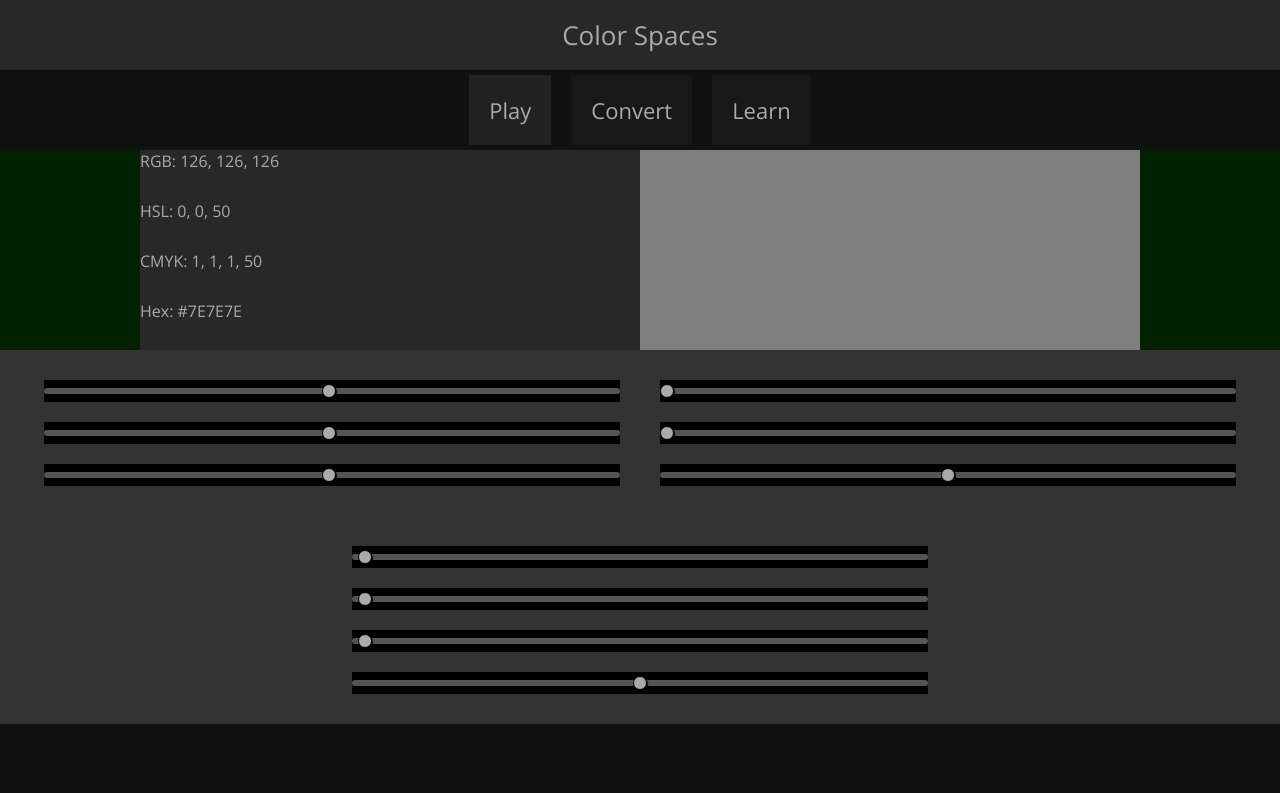
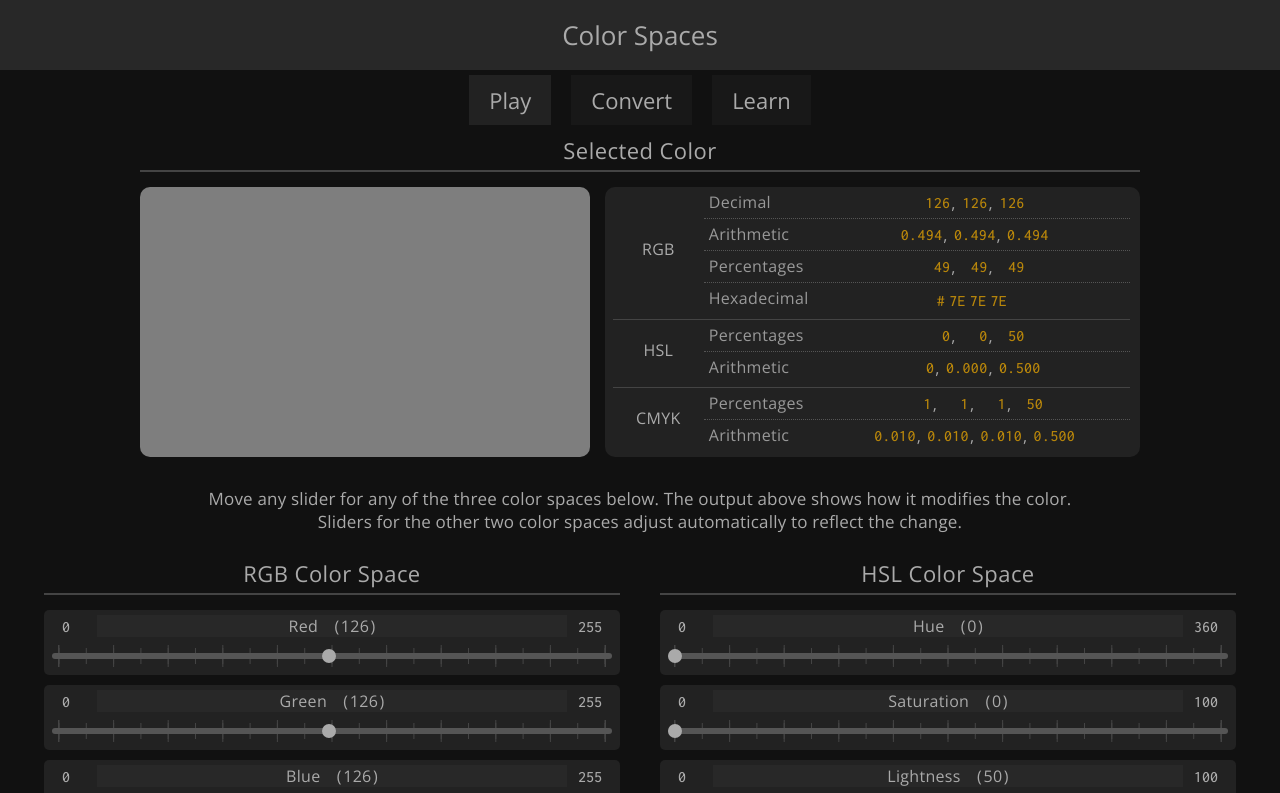
Before and after one commit to Offline2099/colors-app, an Angular app: page / in a window 1280 px wide. Shown: the top 793 px of the page. Built offline with nearby package versions, Linux system fonts and the light colour scheme.

Commit message:
Update the primary component and its parts

```diff
--- a/src/app/app.component.css
+++ b/src/app/app.component.css
@@ -47,7 +47,7 @@
 .top-menu-option {
   display: inline-flex;
   margin: 0 10px;
-  padding: 20px;
+  padding: 10px 20px;
   background: #181818;
   font-size: 22px;
   cursor: pointer;
@@ -64,7 +64,6 @@
 .top-container {
   display: none;
   flex-basis: 100%;
-  background: #002200;
 }
 
 .top-container.container-selected {
--- a/src/app/color.service.ts
+++ b/src/app/color.service.ts
@@ -1,6 +1,6 @@
 import { Injectable } from '@angular/core';
 
-import { Color, ColorRGB, ColorHSL, ColorCMYK, RangeList } from './interfaces';
+import { Color, ColorRGB, ColorHSL, ColorCMYK, ColorRangeList } from './interfaces';
 
 @Injectable({
   providedIn: 'root'
@@ -12,10 +12,11 @@ export class ColorService {
   private color: Color = {
     rgb: {r: 126, g: 126, b: 126},
     hsl: {h: 0, s: 0, l: .5},
-    cmyk: {c: .01, m: .01, y: .01, k: .5}
+    cmyk: {c: .01, m: .01, y: .01, k: .5},
+    hex: '#7E7E7E'
   }
 
-  private ranges: RangeList = {
+  private ranges: ColorRangeList = {
     rgb: [
       {id: 'r', min: 0, max: 255},
       {id: 'g', min: 0, max: 255},
@@ -34,19 +35,38 @@ export class ColorService {
     ]
   }
 
+  private rangeNames = {
+    rgb: ['Red', 'Green', 'Blue'],
+    hsl: ['Hue', 'Saturation', 'Lightness'],
+    cmyk: ['Cyan', 'Magenta', 'Yellow', 'Key']
+  }
+
+  private colorNotations = [
+    'Decimal', 'Arithmetic', 'Percentages', 'Hexadecimal'
+  ];
+
   getColor(): Color {
     return this.color;
   }
 
-  getRanges(): RangeList {
+  getRanges(): ColorRangeList {
     return this.ranges;
+  }
+
+  getRangeNames(): {rgb: string[], hsl: string[], cmyk: string[]} {
+    return this.rangeNames;
+  }
+
+  getNotations(): string[] {
+    return this.colorNotations;
   }
 
   setColorFromRGB(input: ColorRGB): void {
     this.color = {
       rgb: input,
       hsl: this.RGBtoHSL(input),
-      cmyk: this.RGBtoCMYK(input)
+      cmyk: this.RGBtoCMYK(input),
+      hex: this.RGBtoHex(input)
     }
   }
 
@@ -57,7 +77,8 @@ export class ColorService {
     this.color = {
       rgb: crgb,
       hsl: input,
-      cmyk: this.RGBtoCMYK(crgb)
+      cmyk: this.RGBtoCMYK(crgb),
+      hex: this.RGBtoHex(crgb)
     }
   }
 
@@ -68,7 +89,8 @@ export class ColorService {
     this.color = {
       rgb: crgb,
       hsl: this.RGBtoHSL(crgb),
-      cmyk: input
+      cmyk: input,
+      hex: this.RGBtoHex(crgb)
     }
   }
 
@@ -202,4 +224,54 @@ export class ColorService {
     return str;
   }
 
+  colorStr(c: Color, spaceId: string, notation: string): string[] {
+
+    let str: string[] = [];
+
+    let round = (n: number): string => {return n.toFixed(0)};
+    let arith = (n: number): string => {return n.toFixed(3)};
+    let prcnt = (n: number): string => {return (100 * n).toFixed(0)};
+
+    switch(spaceId) {
+      case 'RGB':
+        switch(notation) {
+          case this.colorNotations[0]:
+            str = [round(c.rgb.r), round(c.rgb.g), round(c.rgb.b)];
+            break;
+          case this.colorNotations[1]:
+            str = [arith(c.rgb.r / 255), arith(c.rgb.g / 255), arith(c.rgb.b / 255)];
+            break;
+          case this.colorNotations[2]:
+            str = [prcnt(c.rgb.r / 255), prcnt(c.rgb.g / 255), prcnt(c.rgb.b / 255)];
+            break;
+          case this.colorNotations[3]:
+            str = ['#'].concat(this.RGBtoHex(c.rgb).substring(1).match(/.{2}/g) as Array<string>);
+            break;
+        }
+        break;
+      case 'HSL':
+        switch(notation) {
+          case this.colorNotations[1]:
+            str = [round(c.hsl.h), arith(c.hsl.s), arith(c.hsl.l)];
+            break;
+          case this.colorNotations[2]:
+            str = [round(c.hsl.h), prcnt(c.hsl.s), prcnt(c.hsl.l)];
+            break;
+        }
+        break;
+      case 'CMYK':
+        switch(notation) {
+          case this.colorNotations[1]:
+            str = [arith(c.cmyk.c), arith(c.cmyk.m), arith(c.cmyk.y), arith(c.cmyk.k)];
+            break;
+          case this.colorNotations[2]:
+            str = [prcnt(c.cmyk.c), prcnt(c.cmyk.m), prcnt(c.cmyk.y), prcnt(c.cmyk.k)];
+            break;
+        }
+        break;
+    }
+
+    return str;
+  }
+
 }
--- a/src/app/interfaces.ts
+++ b/src/app/interfaces.ts
@@ -1,9 +1,5 @@
 
-export interface TopLevelBlock {
-  id: number;
-  menuBtnText: string;
-  selected: boolean;
-}
+// Color Data
 
 export interface ColorRGB {
   r: number; g: number; b: number;
@@ -21,12 +17,39 @@ export interface Color {
   rgb: ColorRGB;
   hsl: ColorHSL;
   cmyk: ColorCMYK;
+  hex: string;
 }
+
+
+// Ranges
 
 export interface Range {
   id: string; min: number; max: number;
 }
 
-export interface RangeList {
+export interface ColorRangeList {
   rgb: Range[]; hsl: Range[]; cmyk: Range[];
 }
+
+
+// UI Blocks
+
+export interface TopLevelBlock {
+  id: number;
+  menuBtnText: string;
+  selected: boolean;
+}
+
+export interface TextOutputBlock {
+  header: string;
+  notations: {
+    name: string;
+    values: string[];
+  }[]
+}
+
+export interface InputRange extends Range {
+  header: string;
+  value: number;
+  step: number;
+}
--- a/src/app/primary/primary.component.css
+++ b/src/app/primary/primary.component.css
@@ -6,45 +6,163 @@
 }
 
 
+/*   Instruction   */
+
+.instruction-container {
+  display: flex;
+  flex-basis: 100%;
+  justify-content: center;
+}
+
+.instruction-text {
+  display: flex;
+  max-width: 1000px;
+  margin: 0 auto;
+  padding: 10px;
+  text-align: center;
+  font-size: 17px;
+  letter-spacing: .01em;
+}
+
+
+/*   Color Output   */
 
 .output-container {
   display: flex;
-  width: 1000px;
-  height: 200px;
-  margin: 0 auto;
-  background: #222;
+  flex-wrap: wrap;
+  width: min(1000px, 100%);
+  margin: 0 auto 10px auto;
+  border-radius: 10px;
+  padding: 5px 10px 10px 10px;
+}
+
+.output-container-header {
+  display: flex;
+  flex-basis: 100%;
+  justify-content: center;
+  margin-bottom: 15px;
+  padding: 0 10px 5px 10px;
+  border-bottom: 2px solid #444;
+  font-size: 22px;
+  letter-spacing: 0.02em;
 }
 
 .text-output {
   display: flex;
-  flex-basis: 50%;
+  width: calc(55% - 33px);
   flex-wrap: wrap;
-  background: #282828;
+  margin-left: 15px;
+  padding: 0 10px 5px 8px;
+  border-radius: 10px;
+  background: #222;
 }
 
 .text-output-row {
   display: flex;
   flex-basis: 100%;
+  padding-bottom: 8px;
+  border-bottom: 1px solid #444;
+}
+
+.text-output-row:last-of-type {
+  padding-bottom: 5px;
+  border-bottom: none;
+}
+
+.text-output-row-header {
+  display: flex;
+  align-items: center;
+  justify-content: center;
+  width: 110px;
+  letter-spacing: 0.02em;
+}
+
+.text-output-row-body {
+  display: flex;
+  flex-basis: 100%;
+  flex-direction: column;
+}
+
+.text-output-notation {
+  display: flex;
+  padding: 4px 5px;
+  border-bottom: 1px dotted #555;
+}
+
+.text-output-notation:last-of-type {
+  padding-bottom: 0;
+  border-bottom: none;
+}
+
+.text-output-notation-name {
+  display: flex;
+  width: 150px;
+  color: #999;
+  letter-spacing: 0.02em;
+}
+
+.text-output-notation-values {
+  display: flex;
+  flex-basis: 100%;
+  justify-content: center;
+  margin-top: 1px;
+}
+
+.text-output-value {
+  width: 3em;
+  margin-right: 1px;
+  padding-top: 2px;
+  color: darkgoldenrod;
+  text-align: right;
+  font-family: 'Inconsolata', monospace;
+  font-weight: 500;
+  letter-spacing: 0.02em;
+}
+
+.text-output-value-short {
+  width: 2em;
+}
+
+.text-output-value-hex {
+  width: unset;
+  margin: 2px;
 }
 
 .color-output {
   display: flex;
-  flex-basis: 50%;
-  background: #000;
+  flex-basis: 45%;
+  border-radius: 10px;
 }
 
+
+/*   Slider Blocks   */
 
 .range-inputs-container {
   display: flex;
   flex-wrap: wrap;
+  align-items: flex-start;
   justify-content: center;
   margin: 0 auto;
-  background: #333;
 }
 
 .range-inputs-block {
   display: flex;
   flex-basis: 45%;
   flex-wrap: wrap;
-  margin: 20px;
+  gap: 10px;
+  max-width: 580px;
+  margin: 5px 10px;
+  padding: 10px;
+  border-radius: 10px;
 }
+
+.range-inputs-block-header {
+  display: flex;
+  flex-basis: 100%;
+  justify-content: center;
+  margin-bottom: 5px;
+  padding: 0 10px 5px 10px;
+  border-bottom: 2px solid #444;
+  font-size: 22px;
+  letter-spacing: 0.02em;
+}
--- a/src/app/primary/primary.component.html
+++ b/src/app/primary/primary.component.html
@@ -1,35 +1,52 @@
 
+<!-- Color Output -->
 <div class="output-container">
+  <div class="output-container-header">Selected Color</div>
+  <div
+    class="color-output"
+    style="background: {{color.hex}};"></div>
   <div class="text-output">
     <div
-      *ngFor="let b of textOutputBlocks"
-      class="text-output-row">{{b.header}}: {{b.valStr}}</div>
+      *ngFor="let row of textOutput"
+      class="text-output-row">
+      <div class="text-output-row-header">{{row.header}}</div>
+      <div class="text-output-row-body">
+        <div
+          *ngFor="let notation of row.notations"
+          class="text-output-notation">
+          <div class="text-output-notation-name">{{notation.name}}</div>
+          <div class="text-output-notation-values">
+            <ng-container *ngFor="let value of notation.values; index as v">
+              <span
+                class="text-output-value"
+                [ngClass]="{
+                  'text-output-value-short': value.length < 4,
+                  'text-output-value-hex': notation.values[0] == '#'
+                }">{{value}}</span>
+              <span *ngIf="v + 1 != notation.values.length && notation.values[0] != '#'">,</span>
+            </ng-container>
+          </div>
+        </div>
+      </div>
+    </div>
   </div>
-  <div
-    class="color-output"
-    style="background: {{cHex}};"></div>
 </div>
 
+<!-- Instructions -->
+<div class="instruction-container">
+  <div class="instruction-text">Move any slider for any of the three color spaces below. The output above shows how it modifies the color.<br/>Sliders for the other two color spaces adjust automatically to reflect the change.</div>
+</div>
+
+<!-- Range Inputs -->
 <div class="range-inputs-container">
-  <div class="range-inputs-block">
+  <div
+    *ngFor="let block of inputBlocks"
+    class="range-inputs-block">
+    <div class="range-inputs-block-header">{{block.name}}</div>
     <app-range-input
-      *ngFor="let i of ranges.rgb; index as j"
-      [min]="i.min" [max]="i.max" [value]="rgbArr[j]" [step]="1"
-      (output)="setColorFromRGB($event, i.id)">
-    </app-range-input>
-  </div>
-  <div class="range-inputs-block">
-    <app-range-input
-      *ngFor="let i of ranges.hsl; index as j"
-      [min]="i.min" [max]="i.max" [value]="hslArr[j]" [step]="1"
-      (output)="setColorFromHSL($event, i.id)">
-    </app-range-input>
-  </div>
-  <div class="range-inputs-block">
-    <app-range-input
-      *ngFor="let i of ranges.cmyk; index as j"
-      [min]="i.min" [max]="i.max" [value]="cmykArr[j]" [step]="1"
-      (output)="setColorFromCMYK($event, i.id)">
+      *ngFor="let range of block.ranges"
+      [range]="range"
+      (output)="setColorFromRange($event, range.id)">
     </app-range-input>
   </div>
 </div>
--- a/src/app/primary/primary.component.ts
+++ b/src/app/primary/primary.component.ts
@@ -1,6 +1,8 @@
 import { Component, OnInit } from '@angular/core';
 
-import { Color, ColorRGB, ColorHSL, ColorCMYK, RangeList } from '../interfaces';
+import {
+  TextOutputBlock, InputRange,
+  Color, ColorRGB, ColorHSL, ColorCMYK, ColorRangeList } from '../interfaces';
 import { ColorService } from '../color.service';
 
 @Component({
@@ -14,50 +16,104 @@ export class PrimaryComponent implements OnInit {
 
   color: Color = this.c.getColor();
 
-  textOutputBlocks = [
-    {header: 'RGB', valStr: ''},
-    {header: 'HSL', valStr: ''},
-    {header: 'CMYK', valStr: ''},
-    {header: 'Hex', valStr: ''}
-  ];
-  cHex: string = '#000000';
+  textOutput: TextOutputBlock[] = [];
 
-  ranges: RangeList = this.c.getRanges();
-  rgbArr: number[] = [];
-  hslArr: number[] = [];
-  cmykArr: number[] = [];
+  ranges: ColorRangeList = this.c.getRanges();
+  inputBlocks: {name: string, ranges: InputRange[]}[] = [];
 
   ngOnInit(): void {
-    this.updateOutput();
+    this.constructTextOutputBlock();
+    this.constructInputBlocks();
+    this.updateColor();
   }
 
-  updateOutput(): void {
+  constructTextOutputBlock(): void {
+
+    let notations: string[] = this.c.getNotations();
+
+    this.textOutput = [
+      {header: 'RGB', notations: notations},
+      {header: 'HSL', notations: [notations[2], notations[1]]},
+      {header: 'CMYK', notations: [notations[2], notations[1]]}
+    ].map(row => ({
+      header: row.header,
+      notations: row.notations.map(notation => ({name: notation, values: []}))
+    }));
+  }
+
+  constructInputBlocks(): void {
+
+    let rangeNames = this.c.getRangeNames();
+
+    this.inputBlocks = [
+      {name: 'RGB', rangeNames: rangeNames.rgb, ranges: this.ranges.rgb},
+      {name: 'HSL', rangeNames: rangeNames.hsl, ranges: this.ranges.hsl},
+      {name: 'CMYK', rangeNames: rangeNames.cmyk, ranges: this.ranges.cmyk}
+    ].map(block => ({
+      name: block.name + ' Color Space',
+      ranges:
+        block.ranges.map((range, i) => ({
+          id: range.id, header: block.rangeNames[i],
+          min: range.min, max: range.max, value: 0, step: 1
+        }))
+    }));
+  }
+
+  updateColor(): void {
 
     this.color = this.c.getColor();
     let C: Color = this.color;
 
-    this.rgbArr = [C.rgb.r, C.rgb.g, C.rgb.b];
-    this.hslArr = [C.hsl.h, C.hsl.s * 100, C.hsl.l * 100];
-    this.cmykArr = [C.cmyk.c * 100, C.cmyk.m * 100, C.cmyk.y * 100, C.cmyk.k * 100];
+    this.inputBlocks.forEach(block => {
+      block.ranges.forEach(range => {
+        switch(range.id) {
+          case 'r':
+            range.value = C.rgb.r;
+            break;
+          case 'g':
+            range.value = C.rgb.g;
+            break;
+          case 'b':
+            range.value = C.rgb.b;
+            break;
+          case 'h':
+            range.value = C.hsl.h;
+            break;
+          case 's':
+            range.value = C.hsl.s * 100;
+            break;
+          case 'l':
+            range.value = C.hsl.l * 100;
+            break;
+          case 'c':
+            range.value = C.cmyk.c * 100;
+            break;
+          case 'm':
+            range.value = C.cmyk.m * 100;
+            break;
+          case 'y':
+            range.value = C.cmyk.y * 100;
+            break;
+          case 'k':
+            range.value = C.cmyk.k * 100;
+            break;
+        }
+      })
+    });
 
-    this.cHex = this.c.RGBtoHex(C.rgb);
+    this.textOutput.forEach(row => {
+      row.notations.forEach(notation => {
+        notation.values =
+          this.c.colorStr(this.color, row.header, notation.name);
+      });
+    });
+  }
 
-    this.textOutputBlocks.forEach(b => {
-      switch (b.header) {
-        case 'RGB':
-          b.valStr = this.c.csv(C.rgb);
-          break;
-        case 'HSL':
-          b.valStr = this.c.csv(C.hsl);
-          break;
-        case 'CMYK':
-          b.valStr = this.c.csv(C.cmyk);
-          break;
-        case 'Hex':
-          b.valStr = this.cHex;
-          break;
-      }
-    });
+  setColorFromRange(n: number, id: string) {
+
+    if (['r', 'g', 'b'].includes(id)) this.setColorFromRGB(n, id);
+    if (['h', 's', 'l'].includes(id)) this.setColorFromHSL(n, id);
+    if (['c', 'm', 'y', 'k'].includes(id)) this.setColorFromCMYK(n, id);
   }
 
   setColorFromRGB(n: number, id: string): void {
@@ -69,7 +125,7 @@ export class PrimaryComponent implements OnInit {
     if (id == 'b') rgb.b = n;
 
     this.c.setColorFromRGB(rgb);
-    this.updateOutput();
+    this.updateColor();
   }
 
   setColorFromHSL(n: number, id: string): void {
@@ -81,7 +137,7 @@ export class PrimaryComponent implements OnInit {
     if (id == 'l') hsl.l = n / 100;
 
     this.c.setColorFromHSL(hsl);
-    this.updateOutput();
+    this.updateColor();
   }
 
   setColorFromCMYK(n: number, id: string): void {
@@ -94,7 +150,7 @@ export class PrimaryComponent implements OnInit {
     if (id == 'k') cmyk.k = n / 100;
 
     this.c.setColorFromCMYK(cmyk);
-    this.updateOutput();
+    this.updateColor();
   }
 
 }
--- a/src/app/ui/range-input/range-input.component.css
+++ b/src/app/ui/range-input/range-input.component.css
@@ -1,97 +1,190 @@
 
 :host {
+  position: relative;
   display: flex;
+  flex-wrap: wrap;
   flex-basis: 100%;
+  padding: 5px 8px 0 8px;
+  border-radius: 5px;
+  background: #222;
+}
+
+:host:after {
+  content: '';
+  position: absolute;
+  top: 35px;
+  left: 14px;
+  z-index: 5;
+  width: calc(100% - 16px - 14px);
+  height: 22px;
+  border-left: 1px solid #444;
+  border-right: 1px solid #444;
+  background:
+    repeating-linear-gradient(90deg, #444 0, transparent 1px, transparent 10%),
+    repeating-linear-gradient(-90deg, #444 0, transparent 1px, transparent 10%);
+}
+
+:host:before {
+  content: '';
+  position: absolute;
+  top: 38px;
+  left: 14px;
+  z-index: 5;
+  width: calc(100% - 16px - 14px);
+  height: 16px;
+  border-left: 1px solid #444;
+  border-right: 1px solid #444;
+  background:
+    repeating-linear-gradient(90deg, #444 0, transparent 1px, transparent 5%),
+    repeating-linear-gradient(-90deg, #444 0, transparent 1px, transparent 5%);
 }
 
 
+/*   Header   */
+
+.input-header {
+  position: relative;
+  z-index: 10;
+  display: flex;
+  flex-basis: 100%;
+  user-select: none;
+}
+
+.input-header-text {
+  display: flex;
+  flex-basis: 100%;
+  justify-content: center;
+  background: #282828;
+  letter-spacing: .02em;
+}
+
+.value-min,
+.value-max {
+  display: flex;
+  align-items: center;
+  width: 30px;
+  margin: 0 10px;
+  font-family: 'Inconsolata', monospace;
+}
+
+.value-min {
+  justify-content: flex-start;
+}
+
+.value-max {
+  justify-content: flex-end;
+}
+
+
+/*   Input   */
+
 input[type=range] {
-  height: 22px;
+  position: relative;
+  z-index: 10;
   -webkit-appearance: none;
+  width: 100%;
+  height: 18px;
   margin: 10px 0;
-  width: 100%;
-  background: #000;
+  background: transparent;
 }
+
 input[type=range]:focus {
   outline: none;
 }
+
+
+/*   Input Track   */
+
 input[type=range]::-webkit-slider-runnable-track {
   width: 100%;
   height: 6px;
+  border: none;
+  border-radius: 3px;
+  background: #555;
+  box-shadow: none;
   cursor: pointer;
   animate: 0.2s;
-  box-shadow: 0px 0px 0px #000000;
-  background: #555555;
-  border-radius: 3px;
-  border: 0px solid #000000;
 }
-input[type=range]::-webkit-slider-thumb {
-  box-shadow: 1px 1px 1px #000000;
-  border: 1px solid #000000;
-  height: 14px;
-  width: 14px;
-  border-radius: 7px;
-  background: #aaa;
-  cursor: pointer;
-  -webkit-appearance: none;
-  margin-top: -4.5px;
+
+input[type=range]:focus::-webkit-slider-runnable-track {
+  background: #555;
 }
-input[type=range]:focus::-webkit-slider-runnable-track {
-  background: #555555;
-}
+
 input[type=range]::-moz-range-track {
   width: 100%;
   height: 6px;
+  border: none;
+  border-radius: 3px;
+  background: #555;
+  box-shadow: none;
   cursor: pointer;
   animate: 0.2s;
-  box-shadow: 0px 0px 0px #000000;
-  background: #555555;
-  border-radius: 3px;
-  border: 0px solid #000000;
 }
-input[type=range]::-moz-range-thumb {
-  box-shadow: 1px 1px 1px #000000;
-  border: 1px solid #000000;
-  height: 14px;
-  width: 14px;
-  border-radius: 7px;
-  background: #aaa;
-  cursor: pointer;
-}
+
 input[type=range]::-ms-track {
   width: 100%;
   height: 6px;
+  border-color: transparent;
+  background: transparent;
+  color: transparent;
   cursor: pointer;
   animate: 0.2s;
-  background: transparent;
-  border-color: transparent;
-  color: transparent;
 }
+
 input[type=range]::-ms-fill-lower {
-  background: #555555;
-  border: 0px solid #000000;
+  border: none;
   border-radius: 6px;
-  box-shadow: 0px 0px 0px #000000;
+  background: #555;
+  box-shadow: none;
 }
+
 input[type=range]::-ms-fill-upper {
-  background: #555555;
-  border: 0px solid #000000;
+  border: none;
   border-radius: 6px;
-  box-shadow: 0px 0px 0px #000000;
+  background: #555;
+  box-shadow: none;
 }
-input[type=range]::-ms-thumb {
-  margin-top: 1px;
-  box-shadow: 1px 1px 1px #000000;
-  border: 1px solid #000000;
+
+input[type=range]:focus::-ms-fill-lower {
+  background: #555;
+}
+
+input[type=range]:focus::-ms-fill-upper {
+  background: #555;
+}
+
+
+/*   Input Thumb   */
+
+input[type=range]::-webkit-slider-thumb {
+  -webkit-appearance: none;
   height: 14px;
   width: 14px;
+  margin-top: -4.5px;
+  border: none;
   border-radius: 7px;
   background: #aaa;
+  box-shadow: none;
   cursor: pointer;
 }
-input[type=range]:focus::-ms-fill-lower {
-  background: #555555;
+
+input[type=range]::-moz-range-thumb {
+  height: 14px;
+  width: 14px;
+  border: none;
+  border-radius: 7px;
+  background: #aaa;
+  box-shadow: none;
+  cursor: pointer;
 }
-input[type=range]:focus::-ms-fill-upper {
-  background: #555555;
+
+input[type=range]::-ms-thumb {
+  height: 14px;
+  width: 14px;
+  margin-top: 1px;
+  border: none;
+  border-radius: 7px;
+  background: #aaa;
+  box-shadow: none;
+  cursor: pointer;
 }
--- a/src/app/ui/range-input/range-input.component.html
+++ b/src/app/ui/range-input/range-input.component.html
@@ -1,8 +1,16 @@
 
+<!-- Header -->
+<div class="input-header">
+  <div class="value-min">{{range.min}}</div>
+  <div class="input-header-text">{{range.header}}&emsp;(&hairsp;{{currentValue}}&hairsp;)</div>
+  <div class="value-max">{{range.max}}</div>
+</div>
+
+<!-- Slider -->
 <input
   type="range"
-  min="{{min}}"
-  max="{{max}}"
-  value="{{value}}"
-  step="{{step}}"
-  (input)="sendChanges($event)">
+  min="{{range.min}}"
+  max="{{range.max}}"
+  value="{{range.value}}"
+  step="{{range.step}}"
+  (input)="sendChanges($event)"/>
--- a/src/app/ui/range-input/range-input.component.ts
+++ b/src/app/ui/range-input/range-input.component.ts
@@ -1,23 +1,29 @@
-import { Component, OnInit, Input, Output, EventEmitter } from '@angular/core';
+import { Component, OnInit, DoCheck, Input, Output, EventEmitter } from '@angular/core';
+
+import { InputRange } from '../../interfaces';
 
 @Component({
   selector: 'app-range-input',
   templateUrl: './range-input.component.html',
   styleUrls: ['./range-input.component.css']
 })
-export class RangeInputComponent implements OnInit {
+export class RangeInputComponent implements OnInit, DoCheck {
 
   constructor() { }
 
-  @Input() min: number = 0;
-  @Input() max: number = 0;
-  @Input() value: number = 0;
-  @Input() step: number = 0;
-  @Input() leap?: number = 0;
+  @Input() range: InputRange = {
+    id: '', header: '', min: 0, max: 0, value: 0, step: 0
+  }
 
   @Output() output = new EventEmitter<number>();
 
+  currentValue: string = '';
+
   ngOnInit(): void {
+  }
+
+  ngDoCheck(): void {
+    this.currentValue = this.range.value.toFixed(0);
   }
 
   sendChanges(e: Event): void {
--- a/src/index.html
+++ b/src/index.html
@@ -16,7 +16,7 @@
     <!-- Fonts -->
     <link rel="preconnect" href="https://fonts.googleapis.com">
     <link rel="preconnect" href="https://fonts.gstatic.com" crossorigin>
-    <link href="https://fonts.googleapis.com/css2?family=Open+Sans:wght@400;500&display=swap" rel="stylesheet">
+    <link href="https://fonts.googleapis.com/css2?family=Open+Sans:wght@400;500&family=Inconsolata:wght@500&display=swap" rel="stylesheet">
 
   </head>
 
```
